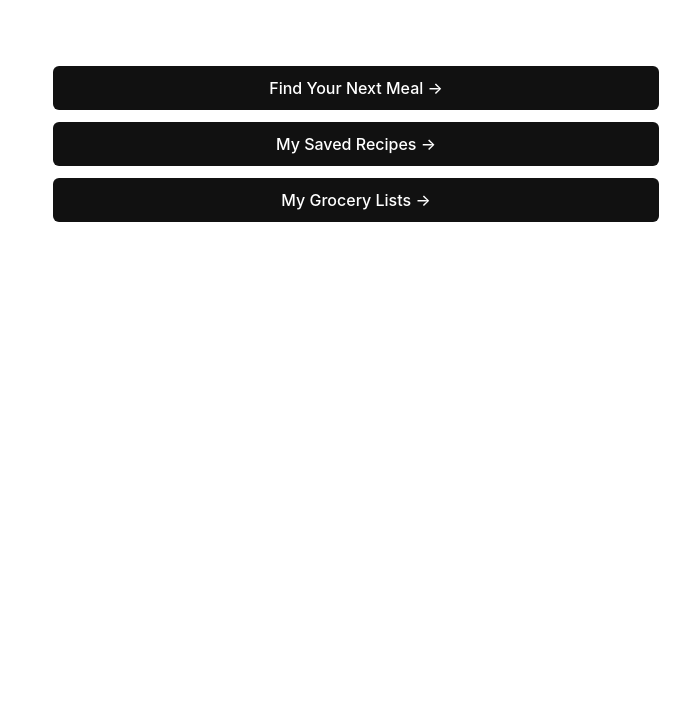
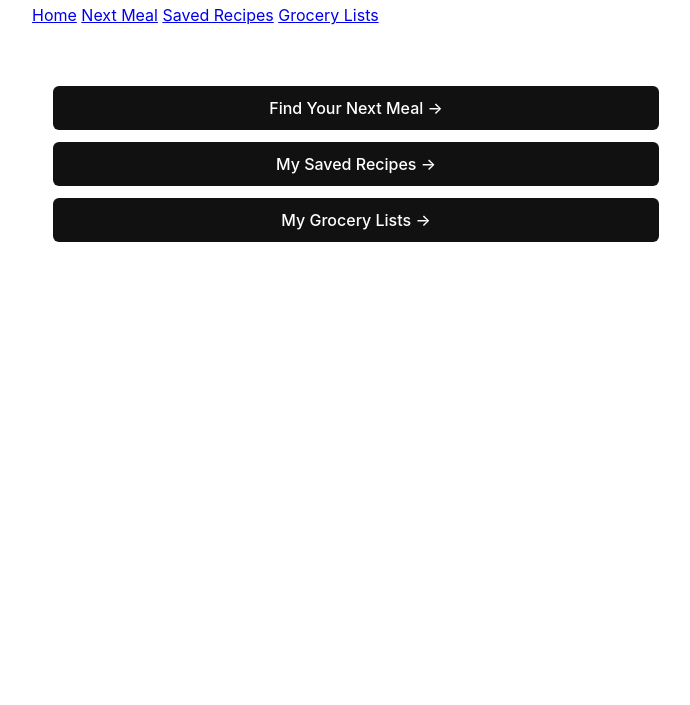
Before and after one commit to Henry-Orisonte/Meal-Max, a plain HTML site: page home-page.html in a window 1280 px wide. Shown: the part 95-800 px from the top of the page, without its empty margins (308-998 px from the left). Drawn offline with Linux system fonts and the light colour scheme.

Commit message:
Nav Bar Basic

```diff
--- a/home-page.html
+++ b/home-page.html
@@ -37,6 +37,14 @@
     </head>
     <body>
         <h1>Meal Max </h1>
+        <header>
+            <nav>
+                <a href="home-page.html" >Home</a>
+                <a href="next-meal-page.html" >Next Meal</a>
+                <a href="saved-recipes-page.html" >Saved Recipes</a>
+                <a href="grocery-lists-page.html" >Grocery Lists</a>
+            </nav>
+        </header>
         <div class="hero">
             <a href="next-meal-page.html" class="btn">    Find Your Next Meal   &rarr;</a>
             <a href="saved-recipes-page.html" class="btn">My Saved Recipes  &rarr;</a>
```
